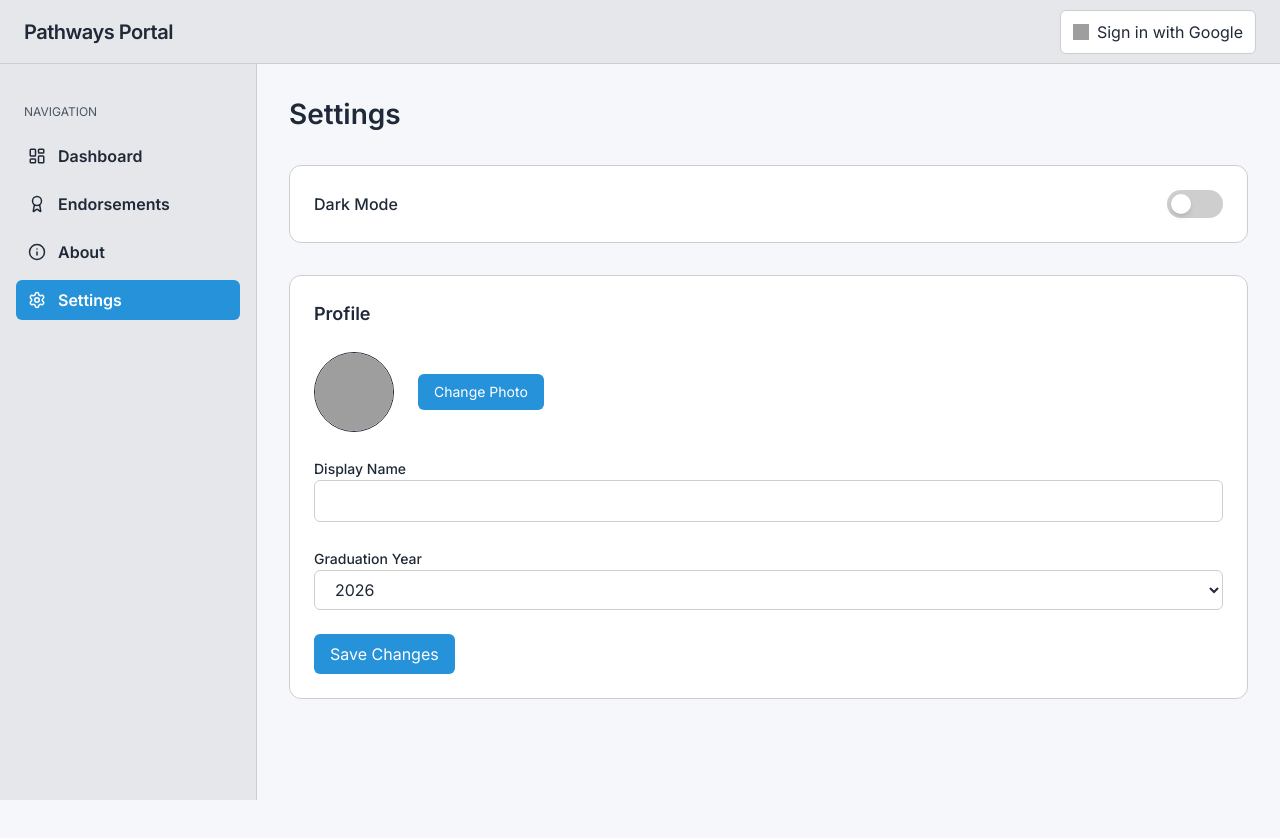
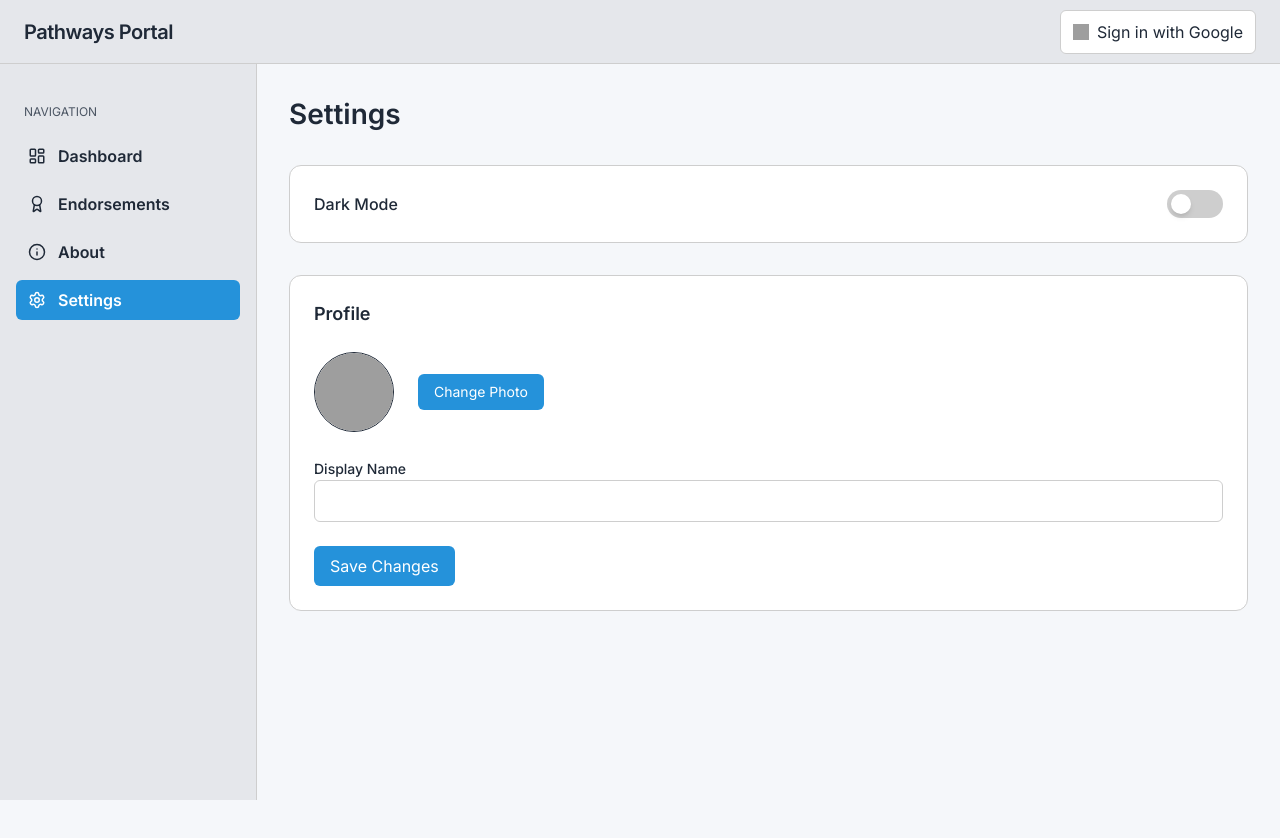
Before and after one commit to NCHS-Software-Engineering/NCHS-pathways-app, a Next.js app in the folder pathways-app/: page /settings in a window 1280 px wide. Shown: the top 838 px of the page. Built offline with nearby package versions, Linux system fonts and the light colour scheme; no server answers; grey boxes are pictures that could not be loaded.

Commit message:
Removed the grad year variable
Removed the grad year variable, function, and enter grad year text box. because we decided we don't need it.

```diff
--- a/pathways-app/app/settings/page.tsx
+++ b/pathways-app/app/settings/page.tsx
@@ -9,7 +9,6 @@ export default function SettingsPage() {
 
   const [dark, setDark] = useState(false);
   const [displayName, setDisplayName] = useState("");
-  const [gradYear, setGradYear] = useState("2026");
   const [imagePreview, setImagePreview] = useState<string | null>(null);
 
   useEffect(() => {
@@ -115,23 +114,6 @@ export default function SettingsPage() {
               />
             </div>
 
-            {/* Graduation Year */}
-            <div className="space-y-2">
-              <label className="text-sm font-medium">
-                Graduation Year
-              </label>
-              <select
-                value={gradYear}
-                onChange={(e) => setGradYear(e.target.value)}
-                className="w-full px-4 py-2 rounded-md border border-(--border-primary) bg-(--bg-page)"
-              >
-                <option value="2026">2026</option>
-                <option value="2027">2027</option>
-                <option value="2028">2028</option>
-                <option value="2029">2029</option>
-              </select>
-            </div>
-
             <button className="px-4 py-2 rounded-md bg-(--brand) text-white hover:opacity-90 transition">
               Save Changes
             </button>
```
